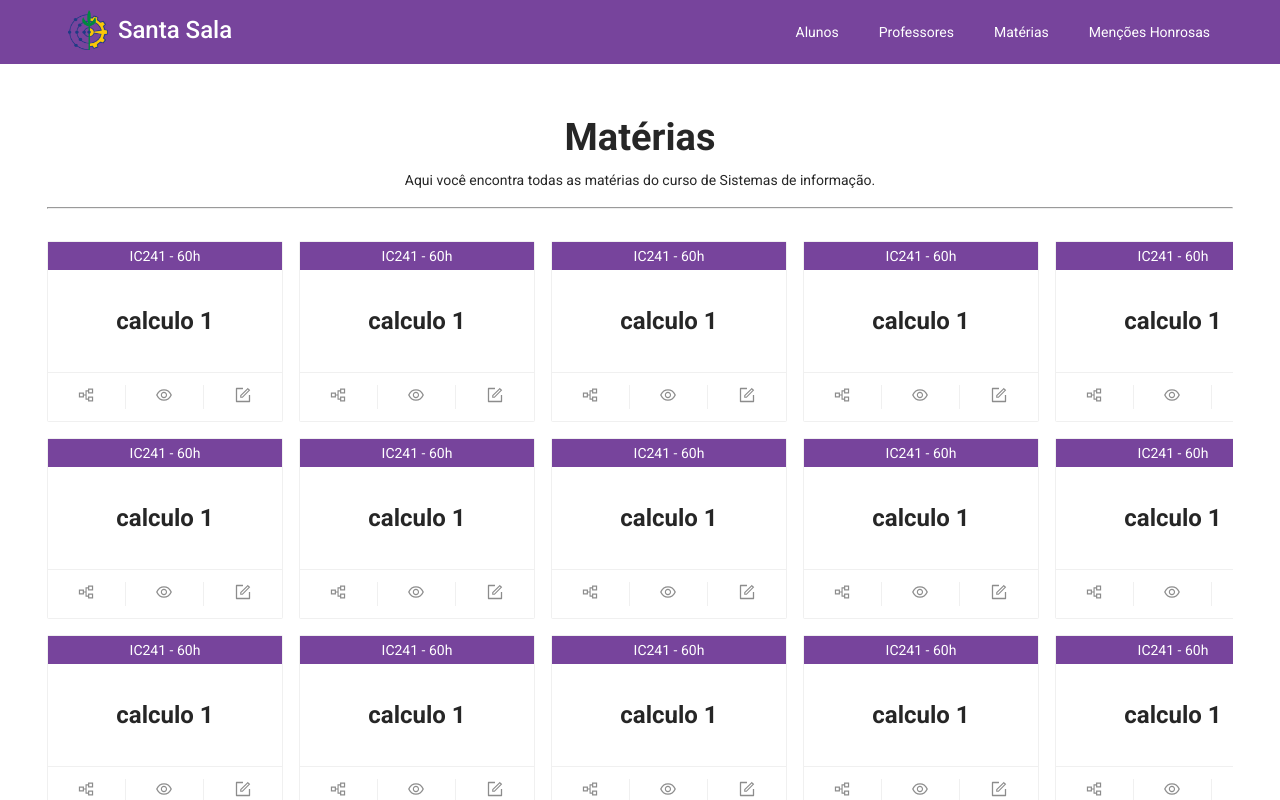
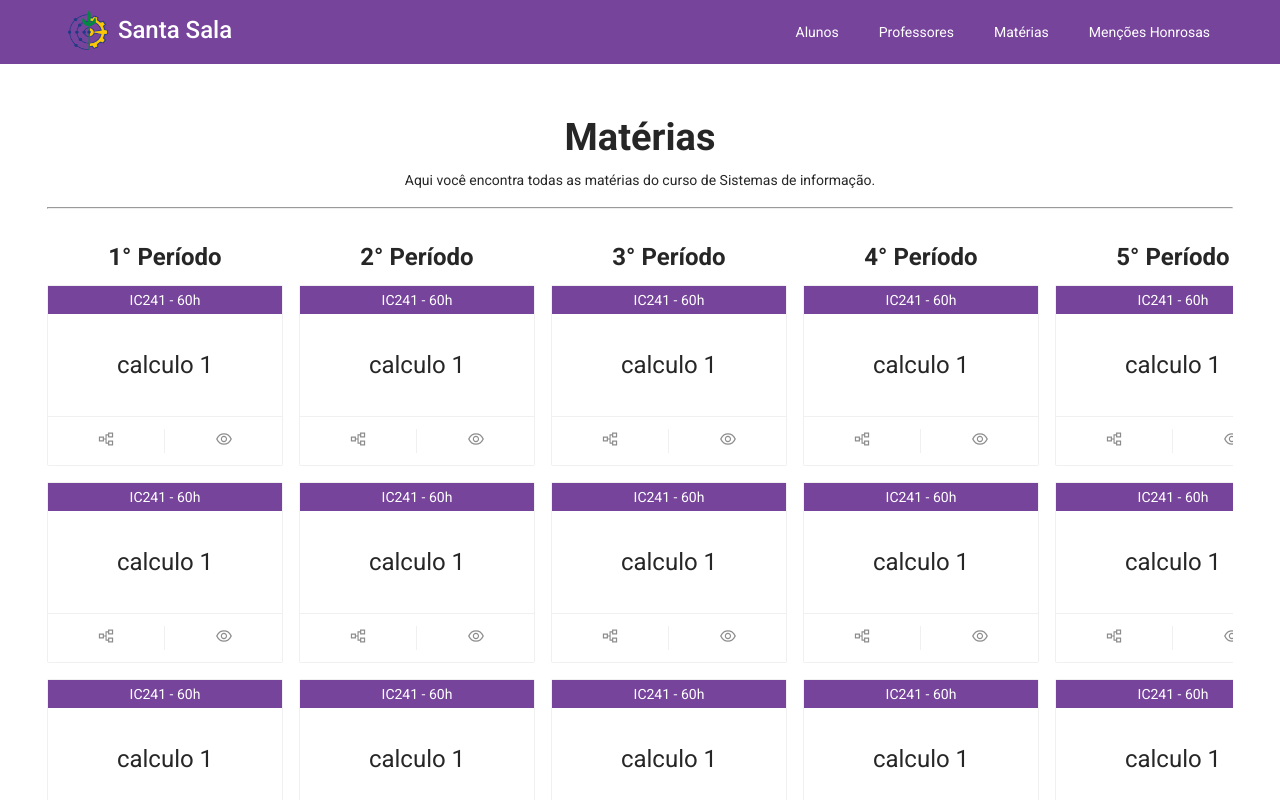
Before and after one commit to zVictorRPD/santa-sala, a Next.js app: page /materias in a window 1280 px wide. Shown: the top 800 px of the page. Built offline with nearby package versions, Linux system fonts and the light colour scheme.

Commit message:
componentização da materia

```diff
--- /dev/null
+++ b/components/Materia/Card.tsx
@@ -0,0 +1,44 @@
+import { Card, Tooltip, Typography } from 'antd';
+import { SubjectCard, SubjectCardBody, SubjectCardHeader } from './style';
+import { IMateria } from '../../interface/subject';
+const { Title } = Typography;
+import {
+    PartitionOutlined,
+    EyeOutlined,
+} from '@ant-design/icons';
+
+interface MateriaCardProps {
+    subject: IMateria;
+    cardLoading: boolean;
+    id: number;
+}
+
+
+export default function MateriaCard(props: MateriaCardProps) {
+    return (
+        <Card
+            key={props.id}
+            loading={props.cardLoading}
+            actions={[
+                <Tooltip placement="bottom" title='Destacar suas depêndencias' key={'Destacar'}>
+                    <PartitionOutlined />
+                </Tooltip>,
+                <Tooltip placement="bottom" title='Visualizar informações da matéria' key={'Visualizar'}>
+                    <EyeOutlined />
+                </Tooltip>,
+            ]}
+            bodyStyle={{ padding: '0' }}
+            style={{ marginBottom: 16 }}
+        >
+            <SubjectCard>
+                <SubjectCardHeader>
+                    {props.subject.code} - {props.subject.hours}h
+                </SubjectCardHeader>
+                <SubjectCardBody>
+                    <Title style={{ margin: 0, fontWeight: 400 }} level={3}>{props.subject.name}</Title>
+                </SubjectCardBody>
+            </SubjectCard>
+        </Card>
+
+    )
+}
--- /dev/null
+++ b/components/Materia/Content.tsx
@@ -0,0 +1,32 @@
+import { materiasArray } from '../../hooks/materia.hooks';
+import { Col, Row, Typography } from 'antd';
+import { useRecoilState } from 'recoil';
+import { FluxContainer, Overflow } from './style';
+import MateriaCard from './Card';
+const { Title } = Typography;
+interface ContentProps {
+    cardLoading: boolean;
+}
+
+export default function Content(props: ContentProps) {
+    const [materias, setMaterias] = useRecoilState(materiasArray);
+
+    return (
+        <FluxContainer hideScrollbars={true}>
+            <Overflow>
+                <Row gutter={[16, 32]}>
+                    {[...Array(8)].map((col, index) => {
+                        return (
+                            <Col key={index} span={3}>
+                                <Title level={3} style={{ textAlign: 'center' }}>{index + 1}° Período</Title>
+                                {[...materias, ...materias, ...materias, ...materias, ...materias, ...materias, ...materias, ...materias,].map((subject, i) => {
+                                    return (<MateriaCard key={index} id={index} subject={subject} cardLoading={props.cardLoading} />)
+                                })}
+                            </Col>
+                        )
+                    })}
+                </Row>
+            </Overflow>
+        </FluxContainer>
+    )
+}
--- a/hooks/materia.hooks.ts
+++ b/hooks/materia.hooks.ts
@@ -1,7 +1,7 @@
 import { atom } from "recoil";
-import { Imateria } from '../interface/subject';
+import { IMateria } from '../interface/subject';
 
 export const materiasArray = atom({
   key: "materias",
-  default: [] as Imateria[],
+  default: [] as IMateria[],
 });
--- a/interface/subject.ts
+++ b/interface/subject.ts
@@ -1,4 +1,4 @@
-export interface Imateria {
+export interface IMateria {
     name: string;
     code: string;
     description: string;
@@ -7,4 +7,5 @@ export interface Imateria {
     lock: object[];
     period: number;
     optional: boolean;
+    state?: string | 'todo';
 }
--- a/pages/materias/index.tsx
+++ b/pages/materias/index.tsx
@@ -1,21 +1,16 @@
 import Head from 'next/head'
 import { useEffect, useState } from 'react';
 import { materiasArray } from '../../hooks/materia.hooks';
-import { Card, Col, Row, Tooltip, Typography } from 'antd';
-import { Imateria } from '../../interface/subject';
+import { Typography } from 'antd';
+import { IMateria } from '../../interface/subject';
 import { getDatabase, ref, onValue } from "firebase/database";
 import app from "../../services/Firebase"
+import { useRecoilState } from 'recoil';
+import { Container } from '../../components/Materia/style';
+import Content from '../../components/Materia/Content';
+const { Title, Paragraph } = Typography;
 
-import { useRecoilState } from 'recoil';
-import { Container, FluxContainer, Overflow, SubjectCard, SubjectCardBody, SubjectCardHeader } from '../../styles/style';
-const { Title, Paragraph } = Typography;
-import {
-    PartitionOutlined,
-    EyeOutlined,
-    FormOutlined
-} from '@ant-design/icons';
-
-const fakeData: Imateria = {
+const fakeData: IMateria = {
     name: 'calculo 1',
     code: 'IC241',
     description: 'descrição',
@@ -26,14 +21,15 @@ const fakeData: Imateria = {
     }],
     lock: [],
     period: 1,
-    optional: false
+    optional: false,
+    state: 'doing'
 }
 
 export default function Professors() {
 
     const [materias, setMaterias] = useRecoilState(materiasArray);
     const [cardLoading, setCardLoading] = useState(true);
-    const [isModalVisible, setIsModalVisible] = useState(false);
+
     // const ApiGetData = async () => {
     //     const db = getDatabase(app);
     //     const starCountRef = ref(db, "students/");
@@ -51,15 +47,6 @@ export default function Professors() {
         setCardLoading(false)
     }, [])
 
-
-    const handleOk = () => {
-        setIsModalVisible(false);
-    };
-
-    const handleCancel = () => {
-        setIsModalVisible(false);
-    };
-
     return (
         <Container>
             <Head>
@@ -69,48 +56,8 @@ export default function Professors() {
             <Title style={{ textAlign: 'center', marginBottom: '.5rem' }}>Matérias</Title>
             <Paragraph style={{ textAlign: 'center', marginBottom: '1rem' }}>Aqui você encontra todas as matérias do curso de Sistemas de informação.</Paragraph>
             <hr style={{ marginBottom: '2rem' }} />
-            <FluxContainer hideScrollbars={false}>
-                <Overflow>
-                    <Row gutter={[16, 32]}>
-                        {[...Array(8)].map((col, index) => {
-                            return (
-                                <Col key={index} span={3}>
-                                    {[...materias,...materias,...materias,...materias,...materias,...materias,...materias,...materias,].map((subject, i) => {
-                                        return (
-                                            <Card
-                                                key={i}
-                                                loading={cardLoading}
-                                                actions={[
-                                                    <Tooltip placement="bottom" title='Destacar suas depêndencias' key={'Destacar'}>
-                                                        <PartitionOutlined />
-                                                    </Tooltip>,
-                                                    <Tooltip placement="bottom" title='Visualizar informações da matéria' key={'Visualizar'}>
-                                                        <EyeOutlined />
-                                                    </Tooltip>,
-                                                    <Tooltip placement="bottom" title='Editar matéria' key={'Editar'}>
-                                                        <FormOutlined />
-                                                    </Tooltip>,
-                                                ]}
-                                                bodyStyle={{ padding: '0' }}
-                                                style={{ marginBottom: 16 }}
-                                            >
-                                                <SubjectCard>
-                                                    <SubjectCardHeader>
-                                                        {subject?.code} - {subject?.hours}h
-                                                    </SubjectCardHeader>
-                                                    <SubjectCardBody>
-                                                        <Title style={{ margin: 0}}level={3}>{subject?.name}</Title>
-                                                    </SubjectCardBody>
-                                                </SubjectCard>
-                                            </Card>
-                                        )
-                                    })}
-                                </Col>
-                            )
-                        })}
-                    </Row>
-                </Overflow>
-            </FluxContainer>
+
+            <Content cardLoading={cardLoading}  />
 
         </Container>
     )
```
Also changed, not shown: components/Materia/style.ts (renamed from styles/style.ts).
